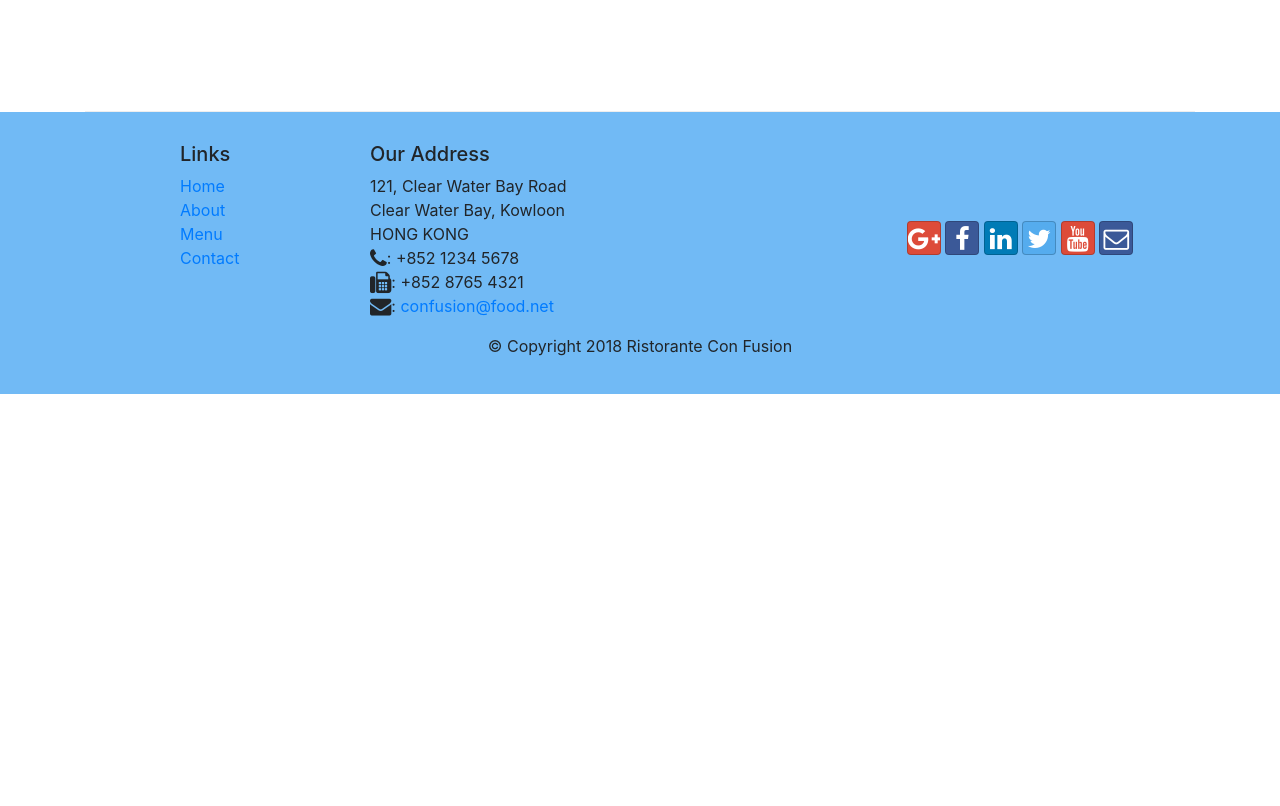
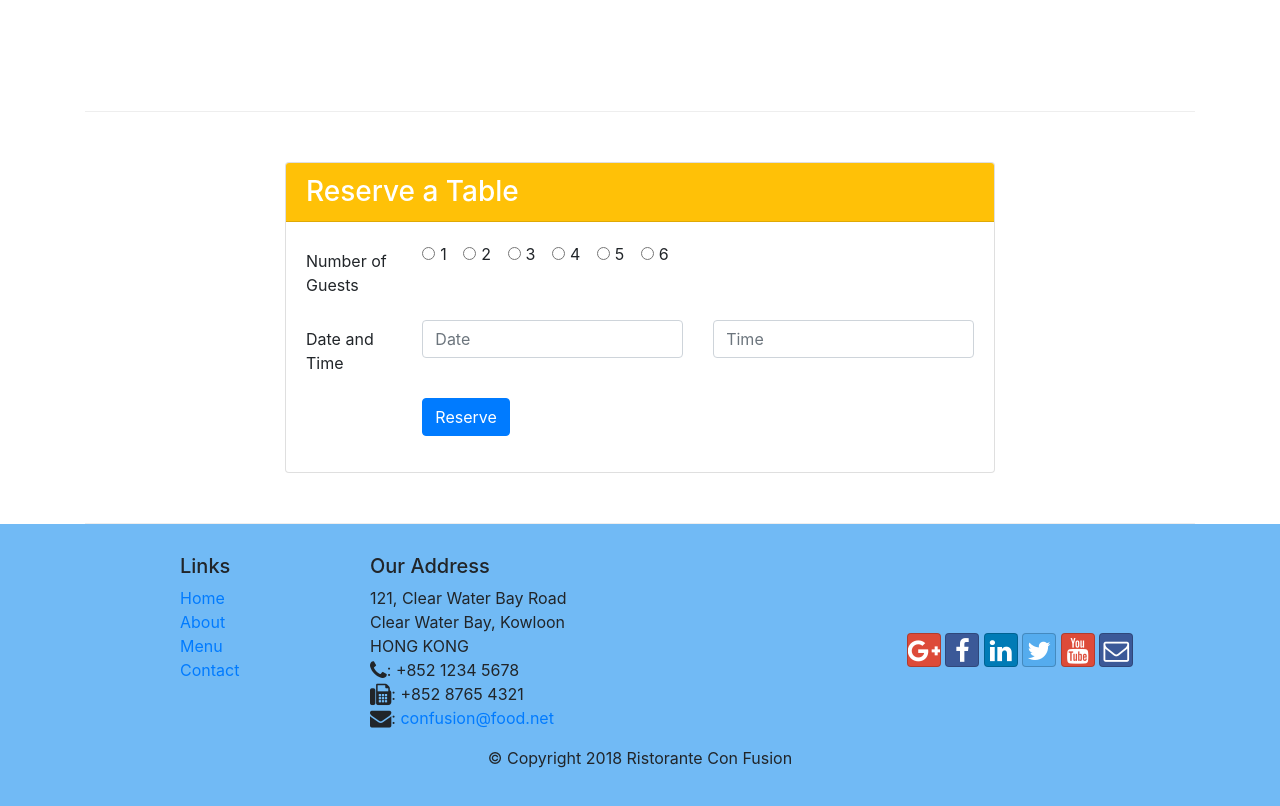
Before and after one commit to chatreeck7/git-test-coursera, a website: page index.html in a window 1280 px wide. Shown: the part 1422-2228 px from the top of the page. Before the commit the page ends 1816 px from the top, so only its background shows below. Drawn offline with nearby package versions, Linux system fonts and the light colour scheme.

Commit message:
Assignment II complete !

```diff
--- a/index.html
+++ b/index.html
@@ -43,6 +43,9 @@
                 <div class="col-12 col-sm align-self-center">
                     <img src="img/logo.png" class="img-fluid"></img>
                 </div>
+                <div class="col-12 col-sm align-self-center">
+                    <a href="#reserve-session"><button type="button" class="btn btn-warning btn-block">Reserve Table</button></a>
+                </div>
             </div>
         </div>
     </header>
@@ -56,21 +59,25 @@
                 <div class="media">
                     <img class="d-flex mr-3 img-thumbnail align-self-center" src="img/uthappizza.png" alt="Uthapizza">
                     <div class="media-body">
-                        <h2 class="mt-0">Uthappizza <span class="badge badge-danger">HOT🔥</span><span class="badge badge-pill badge-secondary">$4.99</span></h2>
+                        <h2 class="mt-0">Uthappizza <span class="badge badge-danger">HOT🔥</span><span class="badge badge-pill badge-secondary ml-2">$4.99</span></h2>
                         <p class="d-none d-sm-block">A unique combination of Indian Uthappam (pancake) and Italian pizza, topped with Cerignola olives, ripe vine cherry tomatoes, Vidalia onion, Guntur chillies and Buffalo Paneer.</p>
                     </div>
                 </div>
             </div>
         </div>
 
-
         <div class="row row-content align-items-center">
             <div class="col-12 col-sm-4 col-md-3">
                 <h3>This Month's Promotions</h3>
             </div>
             <div class="col col-sm col-md">
-                <h2>Weekend Grand Buffet</h2>
-                <p class="d-none d-sm-block">Featuring mouthwatering combinations with a choice of five different salads, six enticing appetizers, six main entrees and five choicest desserts. Free flowing bubbly and soft drinks. All for just $19.99 per person </p>
+                <div class="media">
+                    <div class="media-body">
+                        <h2 class="mt-0">Weekend Grand Buffet <span class="badge badge-danger">NEW</span></h2>
+                        <p class="d-none d-sm-block">Featuring mouthwatering combinations with a choice of five different salads, six enticing appetizers, six main entrees and five choicest desserts. Free flowing bubbly and soft drinks. All for just $19.99 per person </p>
+                    </div>
+                    <img class="d-flex ml-3 img-thumbnail align-self-center" src="img/buffet.png" alt="Buffet">
+                </div>
             </div>
         </div>
 
@@ -85,6 +92,60 @@
                         <h2 class="mt-0">Alberto Somayya</h2>
                         <h4>Executive Chef</h4>
                         <p class="d-none d-sm-block">Award winning three-star Michelin chef with wide International experience having worked closely with whos-who in the culinary world, he specializes in creating mouthwatering Indo-Italian fusion experiences. </p>
+                    </div>
+                </div>
+            </div>
+        </div>
+        <div class="row row-content align-item-center justify-content-center">
+            <div class="col-12 col-sm-8">
+                <div class="card">
+                    <h3 class="card-header bg-warning text-white" id="reserve-session">Reserve a Table</h3>
+                    <div class="card-body">
+                        <form>
+                            <div class="form-group row">
+                                <label for="the number of guest" class="col-12 col-lg-2 col-form-label">Number of Guests</label>
+                                <div class="col-12 col-md-10">
+                                    <div class="form-check form-check-inline">
+                                        <input type="radio" class="form-check-input" id="onePerson" name="onePerson" value="option1">
+                                        <label for="onePerson" class="form-check-label">1</label>
+                                    </div>
+                                    <div class="form-check form-check-inline">
+                                        <input type="radio" class="form-check-input" id="twoPerson" name="twoPerson" value="option2">
+                                        <label for="twoPerson" class="form-check-label">2</label>
+                                    </div>
+                                    <div class="form-check form-check-inline">
+                                        <input type="radio" class="form-check-input" id="threePerson" name="threePerson" value="option3">
+                                        <label for="threePerson" class="form-check-label">3</label>
+                                    </div>
+                                    <div class="form-check form-check-inline">
+                                        <input type="radio" class="form-check-input" id="fourPerson" name="fourPerson" value="option4">
+                                        <label for="fourPerson" class="form-check-label">4</label>
+                                    </div>
+                                    <div class="form-check form-check-inline">
+                                        <input type="radio" class="form-check-input" id="fivePerson" name="fivePerson" value="option5">
+                                        <label for="fivePerson" class="form-check-label">5</label>
+                                    </div>
+                                    <div class="form-check form-check-inline">
+                                        <input type="radio" class="form-check-input" id="sixPerson" name="sixPerson" value="option6">
+                                        <label for="sixPerson" class="form-check-label">6</label>
+                                    </div>
+                                </div>
+                            </div>
+                            <div class="form-group row">
+                                <label for="date&time" class="col-12 col-md-2 col-form-label">Date and Time</label>
+                                <div class="col-12 col-md-5">
+                                    <input type="text" class="form-control" id="date" name="date" placeholder="Date">
+                                </div>
+                                <div class="col-12 col-md-5">
+                                    <input type="text" class="form-control" id="time" name="time" placeholder="Time">
+                                </div>
+                            </div>
+                            <div class="form-group row">
+                                <div class="col-md-2 offset-md-2">
+                                    <button type="submit" class="btn btn-primary">Reserve</button>
+                                </div>
+                            </div>
+                        </form>
                     </div>
                 </div>
             </div>
```
